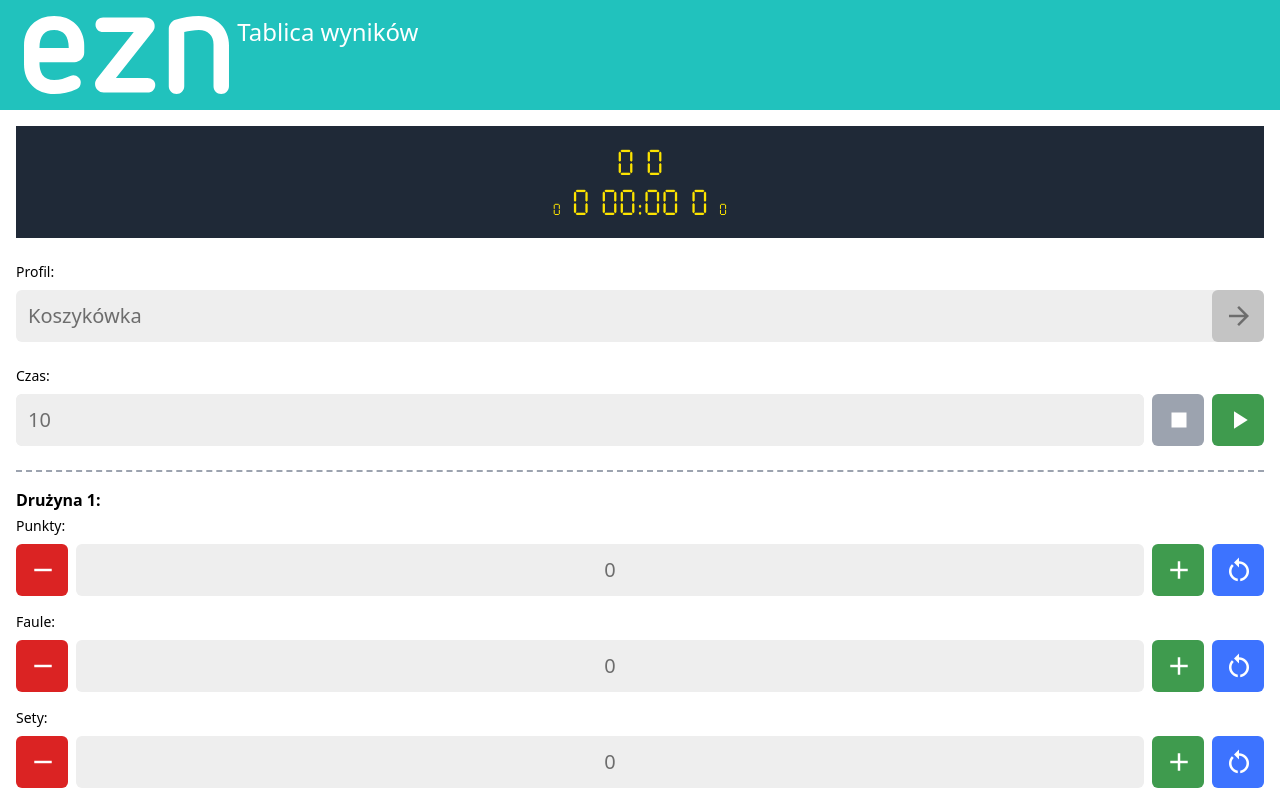
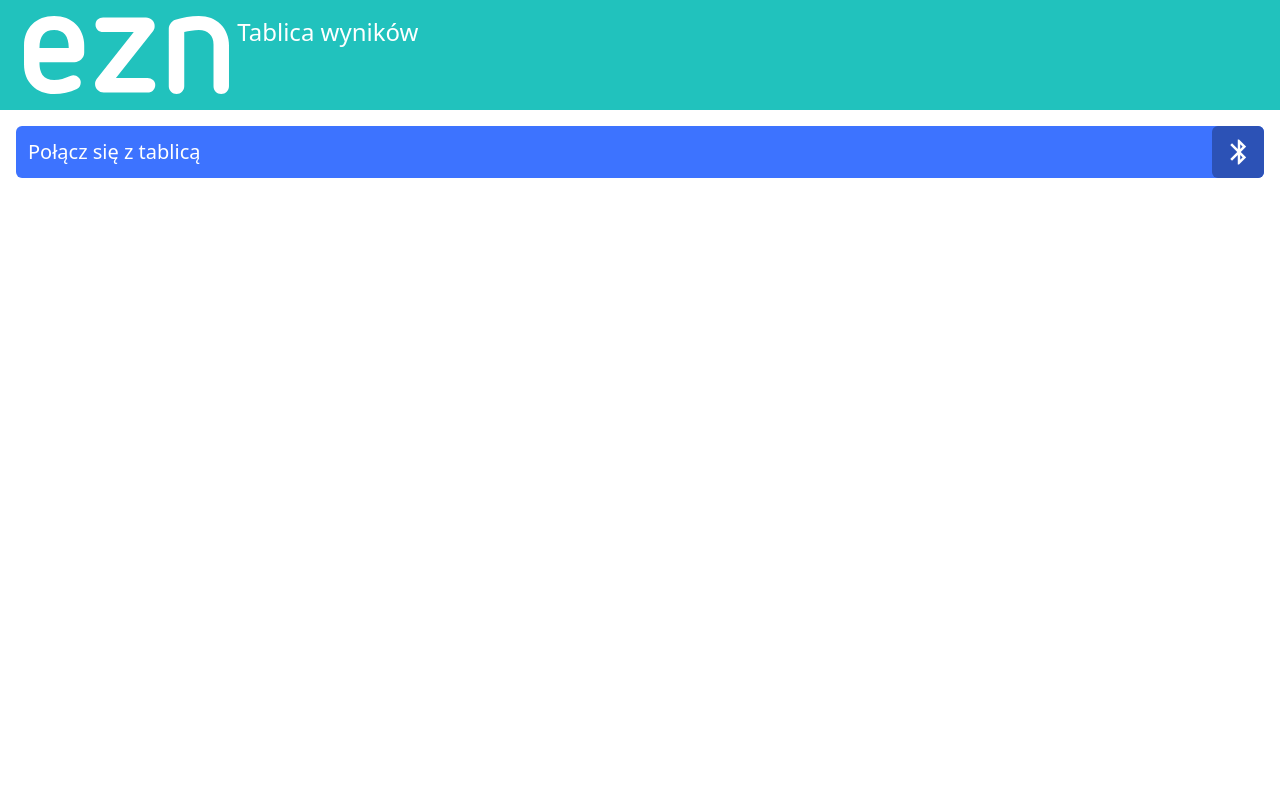
Before and after one commit to jakubrekowski/ezn-scoreboard, a plain HTML site: page dashboard.htm in a window 1280 px wide. Drawn offline with nearby package versions, Linux system fonts and the light colour scheme.

Commit message:
move connection from index to dashboard

```diff
--- a/dashboard.htm
+++ b/dashboard.htm
@@ -25,6 +25,20 @@
   </div>
 
   <div class="m-4" id="app">
+    <div v-if="!bleConnected">
+      <div @click="connectBlue" class="text-white bg-blue-primary text-xl rounded-md">
+        <div class="p-3 float-left">
+          Połącz się z tablicą
+        </div>
+        <div class="btn-icon p-3 bg-blue-secondary rounded-md float-right" style="font-variant-numeric: tabular-nums;">
+          <span class="material-icons text-2xl block relative top-1/2 left-1/2 transform -translate-x-1/2 -translate-y-1/2">
+            bluetooth
+          </span>
+        </div>
+        <div class="clear-both"></div>
+      </div>
+    </div>
+    <div v-if="bleConnected">
       <div class="bg-gray-800 text-segment p-4 text-4xl text-center font-segment mb-6">
         {{pointsA}} {{pointsB}} <br>
         <span class="text-base">{{setsA}}</span> {{faulsA}} {{time}} {{faulsB}} <span class="text-base">{{setsB}}</span>
@@ -159,5 +173,6 @@
         </div>
       </div>
     </div>
+  </div>
 </body>
 </html>
--- a/src/dashboard.js
+++ b/src/dashboard.js
@@ -10,6 +10,7 @@ const app = new Vue({
     time: '00:00',
     timeSet: '10',
     //  ui controls
+    bleConnected: false,
     showProfileSelect: false,
     selectedProfile: 0,
     profile: [
@@ -37,10 +38,49 @@ const app = new Vue({
       }
       this.timePause = false
       this.timeStop = false
+    },
+    async connectBlue() {
+      const device = await navigator.bluetooth.requestDevice({
+        filters: [{ name: 'EZN Scoreboard' }],
+        optionalServices: ['4fafc201-1fb5-459e-8fcc-c5c9c331914b']
+      })
+
+      this.bleConnected = true
+
+      server = await device.gatt.connect()
+
+      if (!server.connected) {
+        return
+      }
+
+      service = await server.getPrimaryService('4fafc201-1fb5-459e-8fcc-c5c9c331914b')
+
+      characteristics.lpoint = await service.getCharacteristic('0a355012-692a-4722-a6a0-1370461b4b24')
+      characteristics.ladd1 = await service.getCharacteristic('c44dd96e-4de9-45b6-9c43-d23ec9bcacbc')
+      characteristics.ladd2 = await service.getCharacteristic('94fcc81f-8205-4a99-bf7a-22d10ae33d90')
+      characteristics.rpoint = await service.getCharacteristic('c0a45579-03fb-4887-8609-f3d05a83c667')
+      characteristics.radd1 = await service.getCharacteristic('d4ff2e42-9d3d-41f7-8b52-0e1b8dd49ac2')
+      characteristics.radd2 = await service.getCharacteristic('ce5d94b6-9666-4404-83a6-4bd9b88b2dd2')
+      characteristics.tswich = await service.getCharacteristic('3f7cb528-820e-45e9-9b5e-c359fde40c1e')
+      // characteristics.tvalue = await service.getCharacteristic('9dfde2a1-906a-4a4f-88d6-f361b719933d')
+
+      // const characteristic = await service.getCharacteristic('beb5483e-36e1-4688-b7f5-ea07361b26a8')
+
+      // const textEncoder = new TextEncoder('utf-8')
+      // const textDecoder = new TextDecoder('utf-8')
+
+      // const value = await characteristic.readValue()
+      // characteristic.writeValue(textEncoder.encode('papua nowa gwinea'))
+
+      // console.log(textDecoder.decode(value))
     }
   }
 })
 
+// ble stack
+let server, service, characteristics = {}
+
+// time stack
 setInterval(() => updateCountdown(), 1000)
 
 let timeDown
```
Also changed, not shown: src/connect.js (+18 -5 lines). Lines whose indentation alone changed are shown as unchanged.
